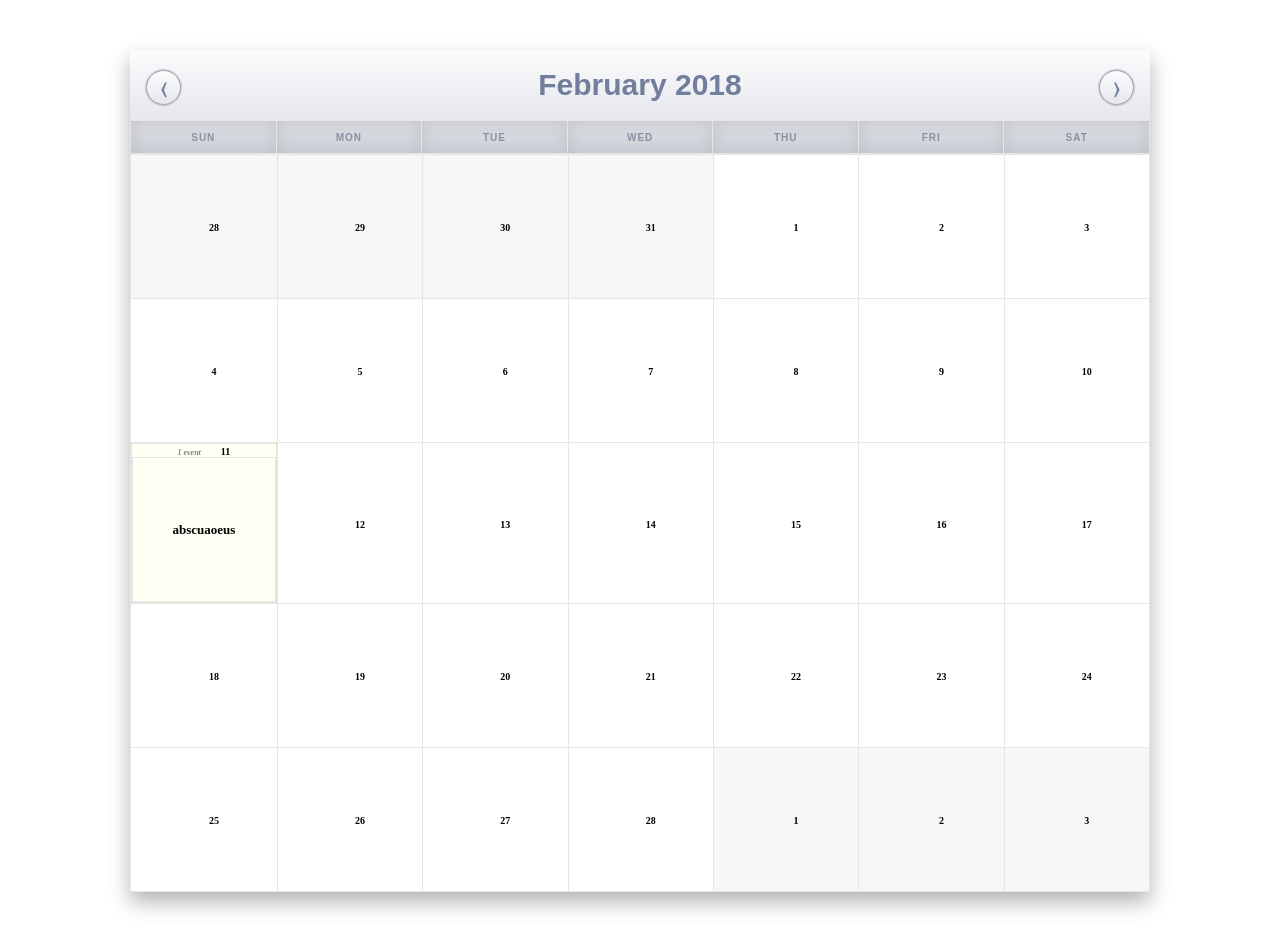
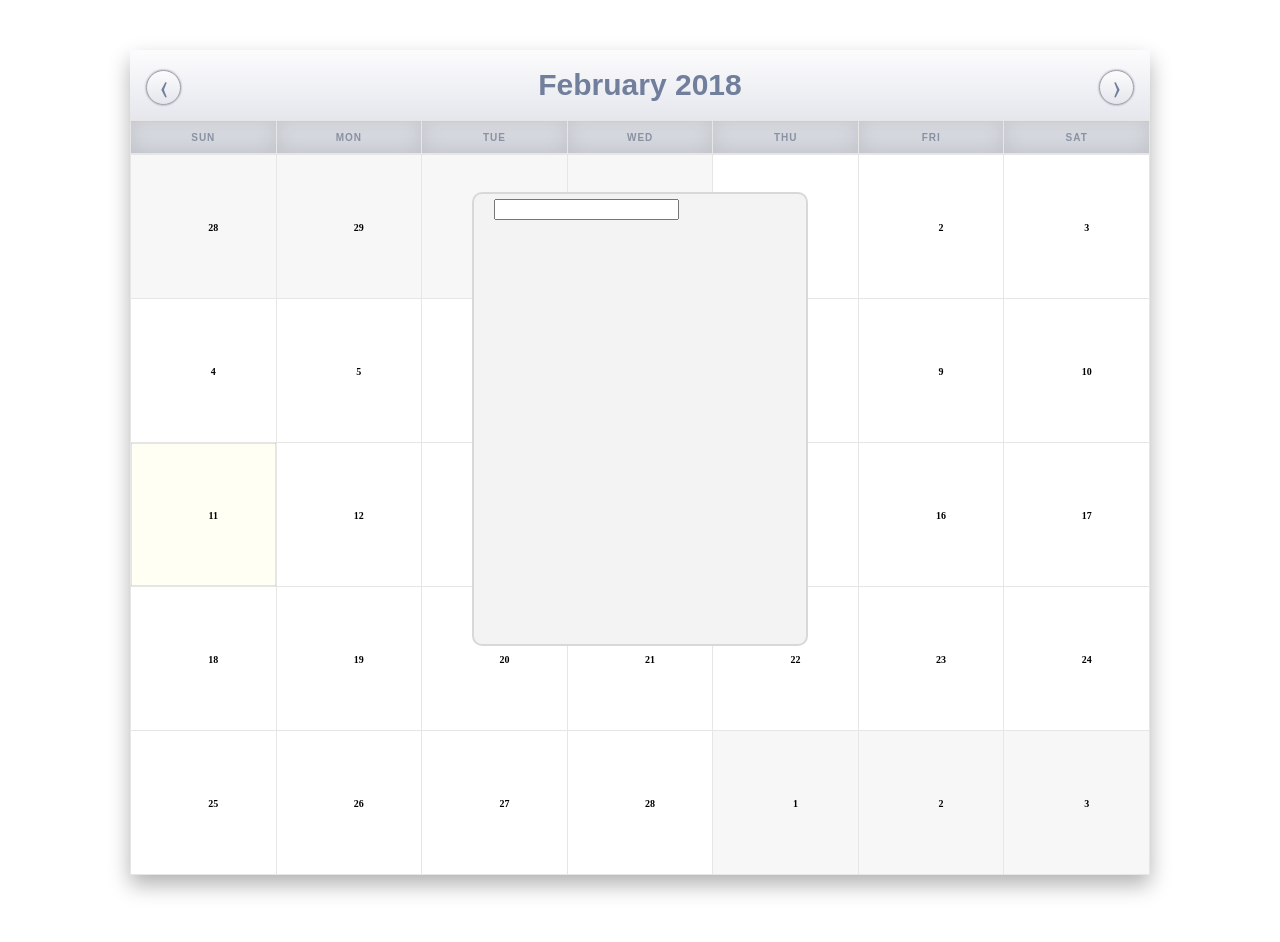
Before and after one commit to kicumkicum/calendar, a React (Create React App) app: page / in a window 1280 px wide. Both pictures are taken after a click on the element "11". Built offline with nearby package versions, Linux system fonts and the light colour scheme.

Commit message:
Show popup with events by click on day cell

```diff
--- a/src/App.js
+++ b/src/App.js
@@ -1,16 +1,23 @@
 import React, { Component } from 'react';
+import {connect} from 'react-redux';
 
 import './App.css';
 import DateComponent from './components/date';
 import {Arrow, ArrowType} from './components/arrow';
 import WeekDays from './components/week/week';
 import Month from './components/month/month';
+import EventListPopup from './components/event-list-popup';
+import {popupsTypes} from './reducers/popups';
+import Event from './structs/event';
+
 
 class App extends Component {
 	render() {
 		const locale = navigator.language;
+		const popup = this.props.popups;
 		return (
 			<div id='cal'>
+				{popup && popup.type === popupsTypes.EVENTS_LIST && this._showEventsListPopup(popup.payload)}
 				<div className='header'>
 					<Arrow type={ ArrowType.PREV }/>
 					<DateComponent date={ new Date() } locale={ locale }/>
@@ -21,7 +28,25 @@ class App extends Component {
 			</div>
 		);
 	}
+
+	/**
+	 * @param {{
+	 *      events: Array<Event>
+	 * }} payload
+	 * @return {*}
+	 * @private
+	 */
+	_showEventsListPopup(payload) {
+		return (
+			<div className='popup'>
+				<EventListPopup events={payload.events}/>
+			</div>
+		);
+	}
 }
 
 
-export default App;
+export default connect(
+	(state) => (state),
+	(dispatch) => ({})
+)(App);
--- /dev/null
+++ b/src/components/event-list-popup.css
@@ -0,0 +1,40 @@
+.eventList {
+	display: block;
+	position: fixed;
+	font-family: Arial, Helvetica, sans-serif;
+	top: 0;
+	right: 0;
+	bottom: 0;
+	left: 0;
+	transition: opacity 400ms ease-in;
+}
+
+.eventList {
+	width: 292px;
+	height: 432px;
+	margin: 15% auto;
+	/*position: relative;*/
+	padding: 5px 20px 13px 20px;
+	border-radius: 10px;
+	background: #f3f3f3;
+	border: 2px solid #d8d8d8;
+}
+
+.eventList.event {
+	/*height: 23px;*/
+	/*width: 275px;*/
+	/*color: #708ac2;*/
+	/*margin-top: 50px;*/
+}
+
+.eventList.input {
+	position: fixed;
+	bottom: 0;
+	width: 80%;
+	vertical-align: bottom;
+}
+
+#send_info{
+	color: #ffffff;
+	font-size: 16px;
+}
--- /dev/null
+++ b/src/components/event-list-popup.js
@@ -0,0 +1,21 @@
+import React from 'react';
+
+import './event-list-popup.css';
+import EventsList from './events-list/events-list';
+import Event from '../structs/event';
+
+
+/**
+ * @param {{
+ *      events: Array<Event>
+ * }} props
+ * @return {*}
+ */
+export default (props) => {
+	return (
+		<div className="eventList">
+			<EventsList events={props.events} />
+			<input className={'input'}/>
+		</div>
+	);
+}
--- a/src/components/month/day.js
+++ b/src/components/month/day.js
@@ -3,7 +3,7 @@ import {connect} from 'react-redux';
 
 import './day.css';
 import DayType from '../../structs/day';
-import {eventsActions} from '../../reducers/events';
+import {popupsActions} from '../../reducers/popups';
 import * as calendarUtils from '../../utils/calendar';
 import Event from '../../structs/event';
 import EventsList from '../events-list/events-list';
@@ -60,8 +60,8 @@ const Day = connect(
 	}),
 	(dispatch) => ({
 		onDayClick: (date) => {
-			// dispatch({type: eventsActions.SHOW_EVENTS, payload: events})
-			dispatch({type: eventsActions.ADD_EVENT, payload: {description: 'abscuaoeus aueotuaoeuoaeu', date}})
+			dispatch({type: popupsActions.SHOW_EVENTS, payload: date})
+			// dispatch({type: eventsActions.ADD_EVENT, payload: {description: 'abscuaoeus aueotuaoeuoaeu', date}})
 		}
 	})
 )(DayComponent);
--- a/src/reducers/events.js
+++ b/src/reducers/events.js
@@ -11,7 +11,7 @@ const MAX_LENGTH = 10;
  * @param {EventsService} eventService
  * @return {function(*=, *)}
  */
-const events = (eventService) => {
+export default (eventService) => {
 	const initialState = eventService.getAllEvents();
 
 	return (state = initialState, action) => {
@@ -36,11 +36,7 @@ const events = (eventService) => {
 /**
  * @enum {string}
  */
-const eventsActions = {
+export const eventsActions = {
 	ADD_EVENT: 'add-event',
-	REMOVE_EVENT: 'remove-event',
-	SHOW_EVENTS: 'show-events'
+	REMOVE_EVENT: 'remove-event'
 };
-
-
-export {events, eventsActions};
--- a/src/reducers/index.js
+++ b/src/reducers/index.js
@@ -2,9 +2,10 @@ import {combineReducers} from 'redux';
 
 import {Calendar} from '../services/calendar';
 import EventsService from '../services/events';
-import {today} from './today';
-import {month} from './month';
-import {events} from './events';
+import today from './today';
+import month from './month';
+import events from './events';
+import popups from './popups';
 
 
 /**
@@ -14,10 +15,9 @@ import {events} from './events';
  * }} deps
  * @return {Reducer<any>}
  */
-const reducers = (deps) => combineReducers({
+export default (deps) => combineReducers({
 	events: events(deps.eventService),
 	month: month(deps.calendar),
+	popups: popups(deps.eventService),
 	today
 });
-
-export default reducers;
--- a/src/reducers/month.js
+++ b/src/reducers/month.js
@@ -6,7 +6,7 @@ import {eventsActions} from './events';
  * @param {Calendar} calendar
  * @return {function(Array<Date>, Object): Array<Date>}
  */
-const month = (calendar) => {
+export default (calendar) => {
 	const selectedMonth = calendar.getCurrentMonth();
 	const initialState = {
 		selectedMonth: selectedMonth,
@@ -46,9 +46,6 @@ const month = (calendar) => {
 /**
  * @enum {string}
  */
-const monthActionType = {
+export const monthActionType = {
 	PRESS_ARROW: 'press-arrow'
 };
-
-
-export {month, monthActionType};
--- /dev/null
+++ b/src/reducers/popups.js
@@ -0,0 +1,35 @@
+import EventsService from '../services/events';
+
+const initialState = [];
+
+
+/**
+ * @param {EventsService} eventsService
+ * @return {function(*=, *)}
+ */
+export default (eventsService) => {
+	return (state = initialState, action) => {
+		if (action.type === popupsActions.SHOW_EVENTS) {
+			const events = eventsService.getEventByDate(action.payload);
+			return {
+				type: popupsTypes.EVENTS_LIST,
+				payload: {
+					events: events
+				}
+			};
+		} else if (action.type === popupsActions.CLOSE_POPUP) {
+			return state.slice(0, state.length - 1);
+		}
+
+		return state;
+	};
+};
+
+export const popupsTypes = {
+	EVENTS_LIST: 'events-list'
+};
+
+export const popupsActions = {
+	CLOSE_POPUP: 'close-popup',
+	SHOW_EVENTS: 'show-events'
+};
--- a/src/reducers/today.js
+++ b/src/reducers/today.js
@@ -8,7 +8,7 @@ const initialState = [
  * @param {Object} action
  * @return {Array<Date>}
  */
-const today = (state = initialState, action) => {
+export default (state = initialState, action) => {
 	if (action.type === todayActions.TODAY_CHANGE) {
 		return action.payload;
 	}
@@ -20,9 +20,6 @@ const today = (state = initialState, action) => {
 /**
  * @enum {string}
  */
-const todayActions = {
+export const todayActions = {
 	TODAY_CHANGE: 'today-change'
 };
-
-
-export {today, todayActions};
--- a/src/services/events.js
+++ b/src/services/events.js
@@ -1,5 +1,6 @@
 import Event from '../structs/event';
 import IStorage from './i-storage';
+import {isEqDay} from '../utils/calendar';
 
 
 export default class EventsService {
@@ -15,9 +16,14 @@ export default class EventsService {
 	}
 
 	/**
+	 * @param {Date} date
 	 * @return {Array<Event>}
 	 */
-	getEventByDate() {}
+	getEventByDate(date) {
+		return this.getAllEvents().filter((event) => {
+			return isEqDay(event.date, date);
+		});
+	}
 
 	/**
 	 * @param {Date} from
```
